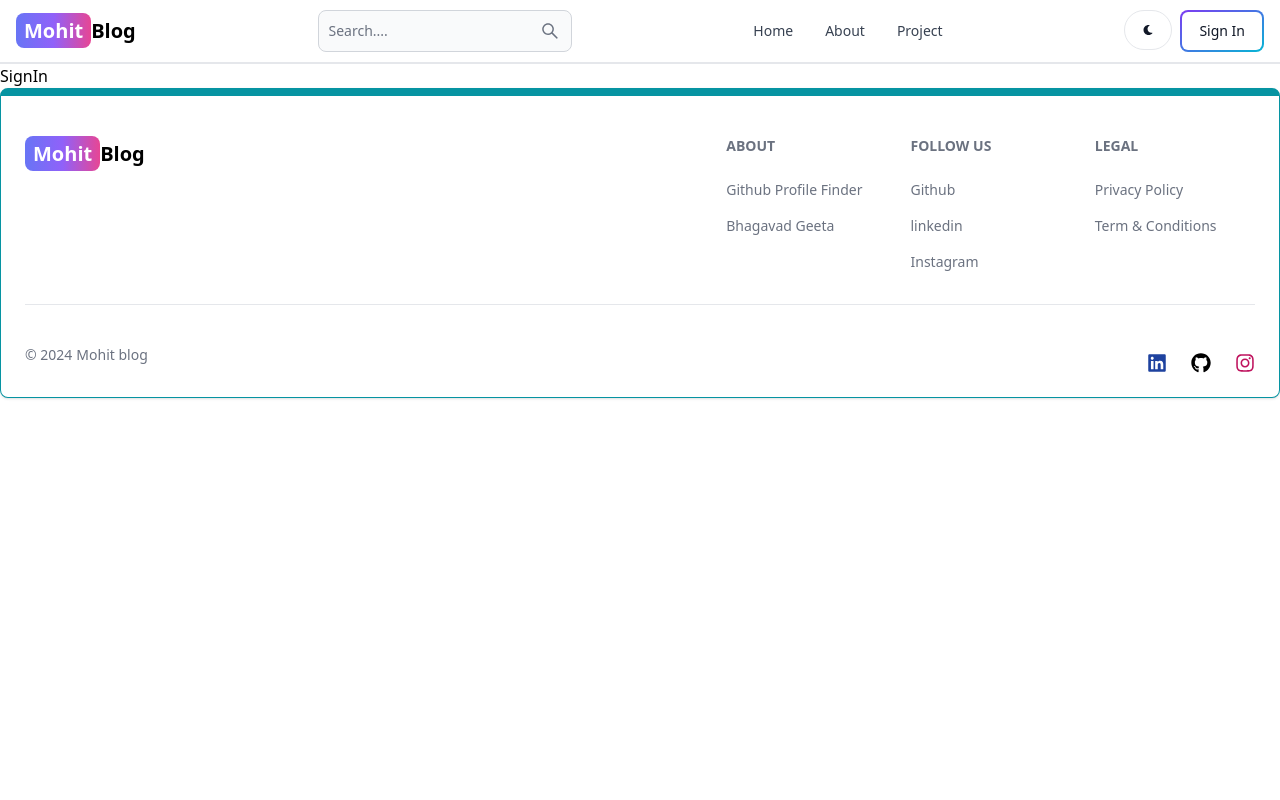
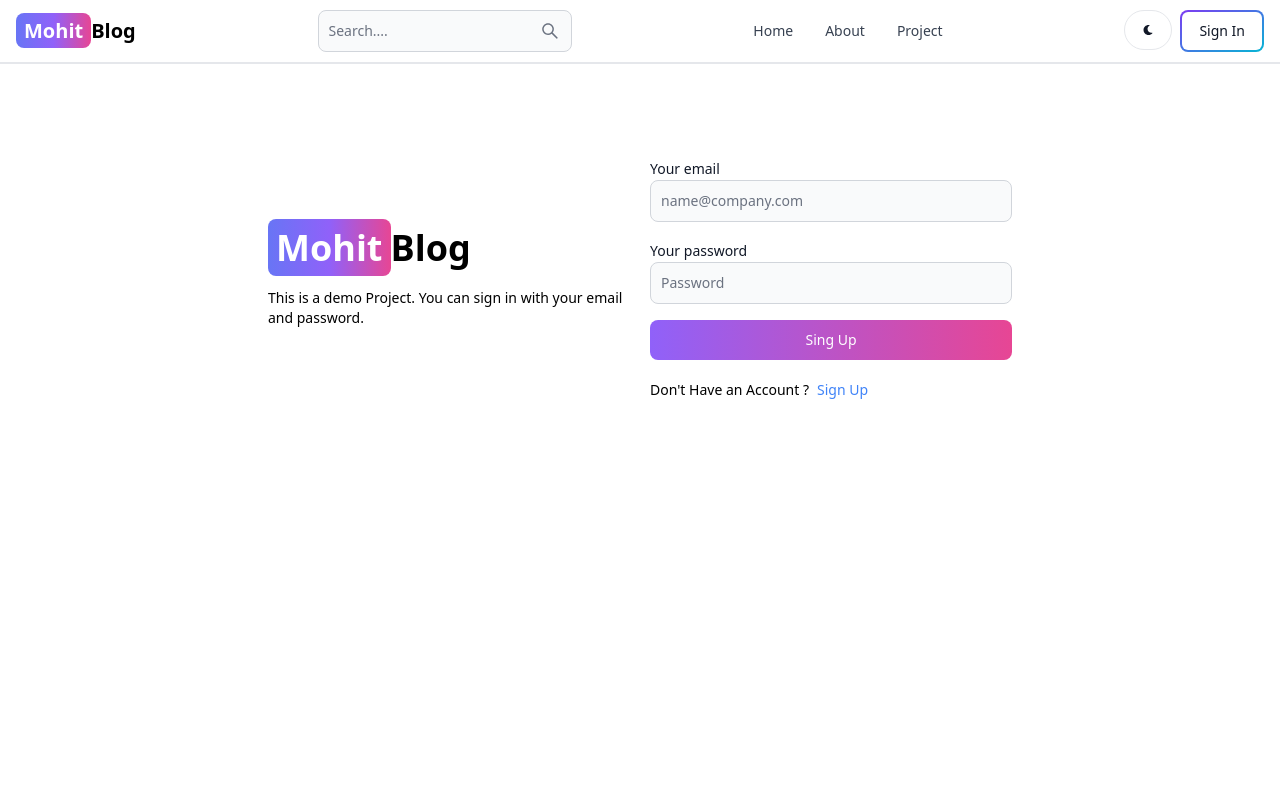
Before and after one commit to Mohitb123637/mern-blog, a React (Vite) app in the folder client/: page /sign-in in a window 1280 px wide. Shown: the top 800 px of the page. Built offline with nearby package versions, Linux system fonts and the light colour scheme.

Commit message:
complete singin page functionality

```diff
--- a/client/src/pages/SignIn.jsx
+++ b/client/src/pages/SignIn.jsx
@@ -1,9 +1,111 @@
-import React from 'react'
+
+import { Alert, Button, Label, Spinner, TextInput } from "flowbite-react";
+import React, { useState } from "react";
+import { Link } from "react-router-dom";
 
 const SignIn = () => {
+  const [formData, setFormData] = useState({});
+  const [errorMessage, setErrorMessage] = useState(null);
+  const [loading, setLoading] = useState(false);
+  // const navigate = useNavigate();
+  const handleChange = (e) => {
+    setFormData({ ...formData, [e.target.id]: e.target.value.trim() });
+  };
+  const handleSubmit = async (e) => {
+    e.preventDefault();
+    if ( !formData.email || !formData.password) {
+      return setErrorMessage("Please fill out all fields.");
+    }
+    try {
+      setLoading(true);
+      setErrorMessage(null);
+      const res = await fetch("/api/auth/singin", {
+        method: "POST",
+        headers: { "Content-Type": "application/json" },
+        body: JSON.stringify(formData),
+      });
+      const data = await res.json();
+      if (data.success === false) {
+        return setErrorMessage(data.message);
+      }
+      setLoading(false);
+      if (res.ok) {
+        // navigate("/sign-in");
+        window.location.href = "/";
+      }
+    } catch (error) {
+      setErrorMessage(error.message);
+      setLoading(false);
+    }
+  };
+
   return (
-    <div>SignIn</div>
-  )
-}
+    <div className="min-h-screen mt-20">
+      <div className="flex p-3 max-w-3xl mx-auto flex-col md:flex-row md:items-center gap-5">
+        {/* left side */}
+        <div className="flex-1">
+          <Link to="/" className="font-bold dark:text-white text-4xl">
+            <span className="px-2 py-1 bg-gradient-to-r from-indigo-500 via-purple-500 to-pink-500 rounded-lg text-white">
+              Mohit
+            </span>
+            Blog
+          </Link>
+          <p className="text-sm mt-5">
+            This is a demo Project. You can sign in with your email and password.
+          </p>
+        </div>
+        {/* Right side */}
 
-export default SignIn
+        <div className="flex-1">
+          <form className="flex flex-col gap-4" onSubmit={handleSubmit}>
+            <div>
+              <Label value="Your email" />
+              <TextInput
+                type="email"
+                placeholder="name@company.com"
+                id="email"
+                onChange={handleChange}
+              />
+            </div>
+            <div>
+              <Label value="Your password" />
+              <TextInput
+                type="password"
+                placeholder="Password"
+                id="password"
+                onChange={handleChange}
+              />
+            </div>
+            <Button
+              gradientDuoTone="purpleToPink"
+              type="submit"
+              disabled={loading}
+            >
+              {loading ? (
+                <>
+                  <Spinner size="sm" />
+                  <span className="pl-3">Loading....</span>
+                </>
+              ) : (
+                "Sing Up"
+              )}
+            </Button>
+          </form>
+          <div className="flex gap-2 text-sm mt-5">
+            <span>Don't Have an Account ?</span>
+            <Link to="/sign-up" className="text-blue-500">
+              Sign Up
+            </Link>
+          </div>
+          {errorMessage && (
+            <Alert className="mt-5" color="failure">
+              {errorMessage}
+            </Alert>
+          )}
+        </div>
+      </div>
+    </div>
+  );
+};
+
+export default SignIn;
```
